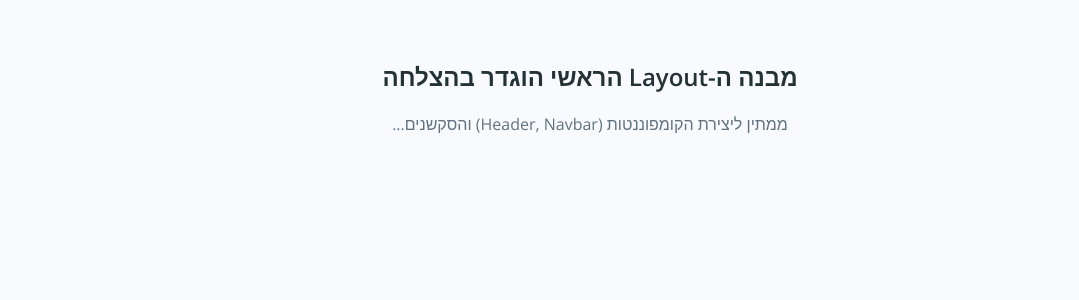
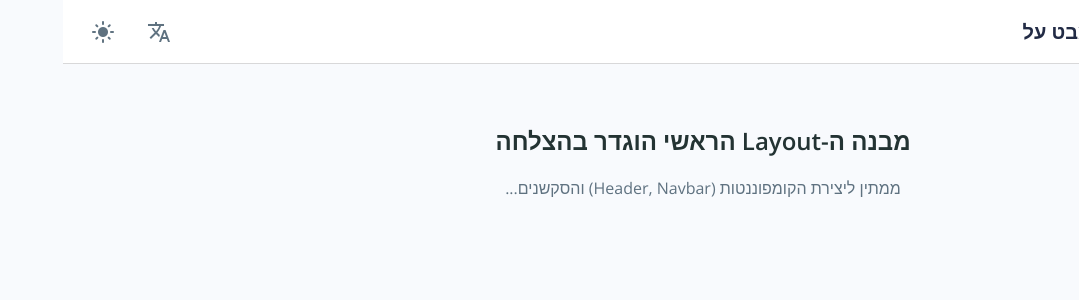
Before and after one commit to Try2008/covid-dashboard, an Angular app: page / in a window 1280 px wide. Shown: the top 300 px of the page, without its empty margins (201-1280 px from the left). Built offline with nearby package versions, Linux system fonts and the light colour scheme; a web font is replaced by a local one.

Commit message:
feat: implement application header component and update base layout structure

```diff
--- a/src/app/app.html
+++ b/src/app/app.html
@@ -1,5 +1,5 @@
 <!-- Layout הראשי של האפליקציה -->
-<!-- <app-header></app-header> -->
+<app-header></app-header>
 <!-- <app-navbar></app-navbar> -->
 
 <main class="dashboard-main" style="padding: var(--spacing-lg, 20px);">
--- a/src/app/app.ts
+++ b/src/app/app.ts
@@ -1,8 +1,9 @@
 import { Component, signal } from '@angular/core';
+import { Header } from './components/header/header';
 
 @Component({
   selector: 'app-root',
-  imports: [],
+  imports: [Header],
   templateUrl: './app.html',
   styleUrl: './app.scss'
 })
--- /dev/null
+++ b/src/app/components/header/header.html
@@ -0,0 +1,16 @@
+<header>
+  <div class="header-container">
+    <div class="header-right">
+      <img src="/images/logo.png" alt="משרד הבריאות" class="logo">
+      <h1 class="title">קורונה בישראל - מבט על</h1>
+    </div>
+    <div class="header-left">
+      <button class="icon-btn" aria-label="החלף שפה">
+        <span class="material-icons">translate</span>
+      </button>
+      <button class="icon-btn" aria-label="מצב לילה/יום">
+        <span class="material-icons">light_mode</span>
+      </button>
+    </div>
+  </div>
+</header>
--- /dev/null
+++ b/src/app/components/header/header.scss
@@ -0,0 +1,65 @@
+@import '../../../styles/variables';
+
+header {
+  background-color: $bg-card; // לבן כמוסכם
+  height: 64px;
+  display: flex;
+  align-items: center;
+  border-bottom: 1px solid $border-divider;
+
+  .header-container {
+    display: flex;
+    justify-content: space-between;
+    align-items: center;
+    width: 100%;
+    padding: 0 $spacing-lg;
+    max-width: 1600px;
+    margin: 0 auto;
+  }
+
+  .header-right {
+    display: flex;
+    align-items: center;
+    gap: $spacing-md;
+
+    .logo {
+      height: 40px;
+      width: auto;
+    }
+
+    .title {
+      font-size: 20px;
+      font-weight: $font-weight-bold;
+      color: $text-primary;
+      margin: 0;
+    }
+  }
+
+  .header-left {
+    display: flex;
+    align-items: center;
+    gap: $spacing-md;
+
+    .icon-btn {
+      background: transparent;
+      border: none;
+      cursor: pointer;
+      color: $text-secondary;
+      display: flex;
+      align-items: center;
+      justify-content: center;
+      padding: 8px;
+      border-radius: $border-radius-card;
+      transition: all 0.2s ease;
+
+      &:hover {
+        background-color: $bg-filter;
+        color: $accent-primary;
+      }
+
+      .material-icons {
+        font-size: 24px;
+      }
+    }
+  }
+}
--- a/src/index.html
+++ b/src/index.html
@@ -9,6 +9,7 @@
   <link rel="preconnect" href="https://fonts.googleapis.com">
   <link rel="preconnect" href="https://fonts.gstatic.com" crossorigin>
   <link href="https://fonts.googleapis.com/css2?family=Open+Sans:ital,wght@0,300..800;1,300..800&family=Open+Sans+Hebrew:wght@300;400;600;700&display=swap" rel="stylesheet">
+  <link href="https://fonts.googleapis.com/icon?family=Material+Icons" rel="stylesheet">
 </head>
 <body>
   <app-root></app-root>
```
Also changed, not shown: src/app/components/header/header.ts (added, +9 -0 lines), public/images/logo.png (added), 1 other file (tests, documents, lock files or other folders).
